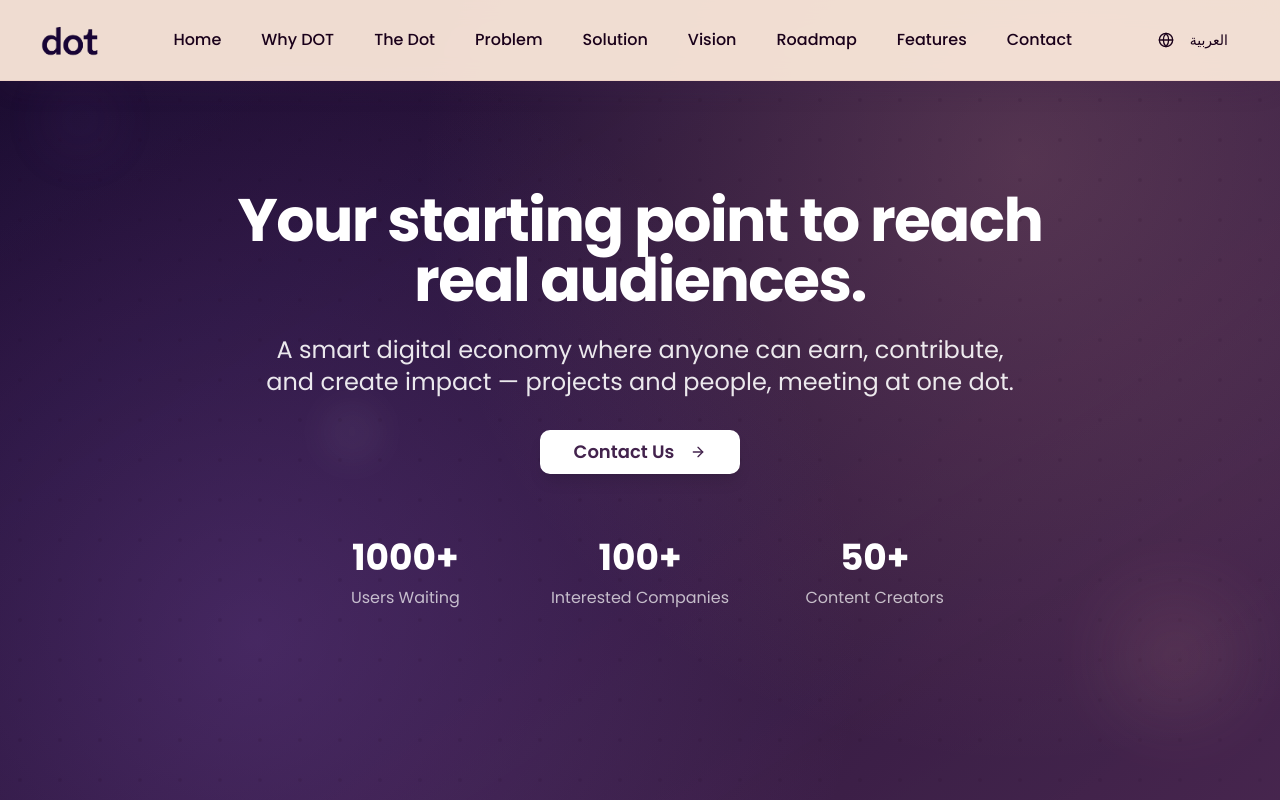
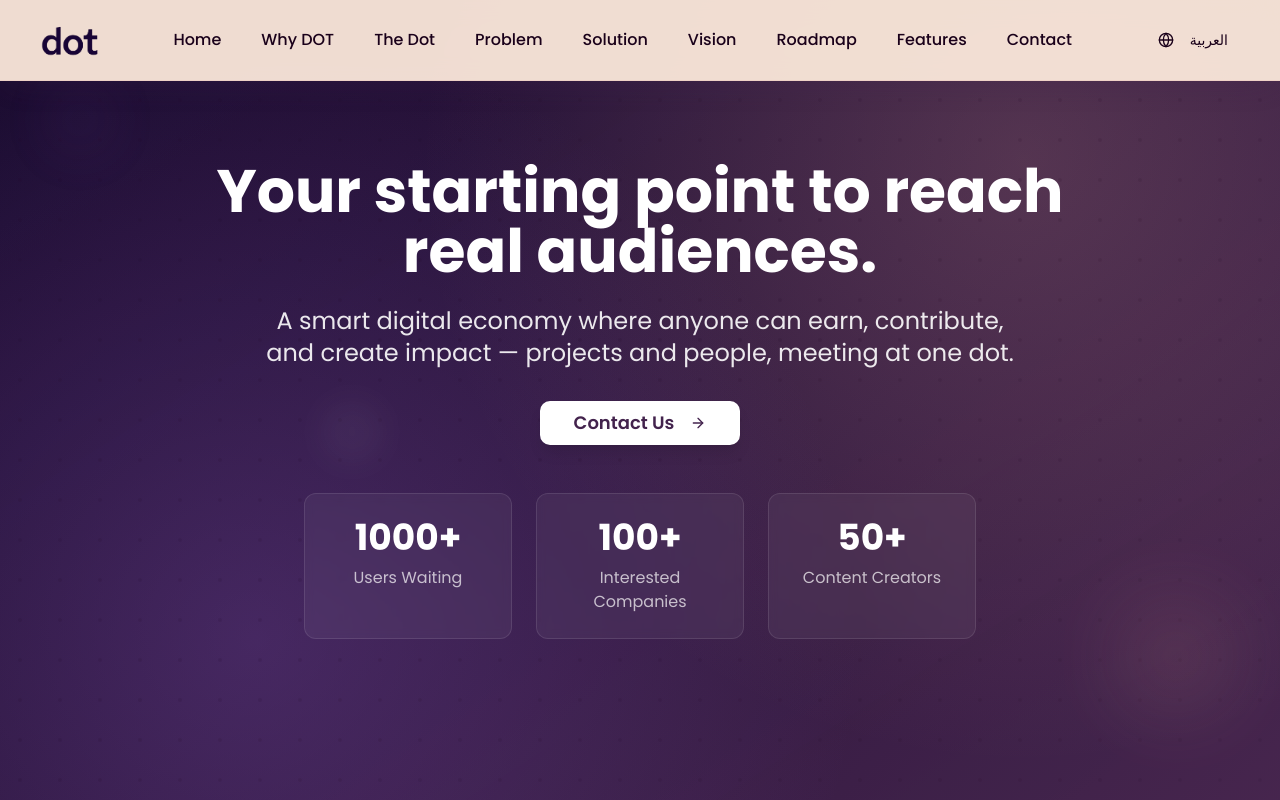
Before and after one commit to Webique/dot-earn-connect, a React (Vite) app: page / in a window 1280 px wide. Shown: the top 800 px of the page. Built offline with nearby package versions, Linux system fonts and the light colour scheme; the HTML template or start-up script is replaced by a standard one.

Commit message:
Update #1

```diff
--- a/src/components/Hero.tsx
+++ b/src/components/Hero.tsx
@@ -25,50 +25,50 @@ const Hero = () => {
         </svg>
       </div>
 
-      <div className="relative z-10 max-w-7xl mx-auto px-4 sm:px-6 lg:px-8 text-center">
-        <div className="fade-in">
+      <div className="relative z-10 max-w-7xl mx-auto px-6 sm:px-6 lg:px-8 text-center">
+        <div className="fade-in py-8 sm:py-12">
 
           {/* Main Heading */}
-          <h1 className="heading-xl hero-text mb-6 max-w-4xl mx-auto">
+          <h1 className="text-3xl sm:text-4xl md:text-5xl lg:text-6xl font-bold text-white mb-4 sm:mb-6 max-w-4xl mx-auto leading-tight">
             {t('hero.headline')}
           </h1>
 
           {/* Subheading */}
-          <p className="text-xl md:text-2xl text-white/90 mb-8 max-w-3xl mx-auto leading-relaxed">
+          <p className="text-base sm:text-lg md:text-xl lg:text-2xl text-white/90 mb-6 sm:mb-8 max-w-3xl mx-auto leading-relaxed px-2">
             {t('hero.subline')}
           </p>
 
           {/* CTA Buttons */}
-          <div className={`flex flex-col sm:flex-row gap-4 justify-center items-center ${
+          <div className={`flex flex-col sm:flex-row gap-3 sm:gap-4 justify-center items-center mb-8 sm:mb-12 ${
             dir === 'rtl' ? 'sm:flex-row-reverse' : ''
           }`}>
             <Button
               size="lg"
-              className="bg-white text-primary hover:bg-primary hover:text-white border-2 border-white hover:border-primary text-lg px-8 py-4 font-semibold transition-all duration-300 shadow-lg hover:shadow-xl hover:scale-105"
+              className="bg-white text-primary hover:bg-primary hover:text-white border-2 border-white hover:border-primary text-base sm:text-lg px-6 sm:px-8 py-3 sm:py-4 font-semibold transition-all duration-300 shadow-lg hover:shadow-xl hover:scale-105 w-full sm:w-auto"
               onClick={handleContactUs}
             >
               {dir === 'rtl' ? 'تواصل معنا' : 'Contact Us'}
-              <ArrowRight className={`h-5 w-5 ${dir === 'rtl' ? 'rotate-180 mr-2' : 'ml-2'}`} />
+              <ArrowRight className={`h-4 w-4 sm:h-5 sm:w-5 ${dir === 'rtl' ? 'rotate-180 mr-2' : 'ml-2'}`} />
             </Button>
           </div>
 
           {/* Stats/Numbers */}
-          <div className="mt-16 grid grid-cols-1 md:grid-cols-3 gap-8 max-w-2xl mx-auto">
-            <div className="text-center">
-              <div className="text-3xl md:text-4xl font-bold text-white mb-2">1000+</div>
-              <div className="text-white/70">
+          <div className="mt-8 sm:mt-12 grid grid-cols-1 sm:grid-cols-3 gap-4 sm:gap-6 max-w-2xl mx-auto">
+            <div className="text-center bg-white/5 backdrop-blur-sm rounded-xl p-4 sm:p-6 border border-white/10">
+              <div className="text-2xl sm:text-3xl md:text-4xl font-bold text-white mb-1 sm:mb-2">1000+</div>
+              <div className="text-white/70 text-sm sm:text-base">
                 {dir === 'rtl' ? 'مستخدم منتظر' : 'Users Waiting'}
               </div>
             </div>
-            <div className="text-center">
-              <div className="text-3xl md:text-4xl font-bold text-white mb-2">100+</div>
-              <div className="text-white/70">
+            <div className="text-center bg-white/5 backdrop-blur-sm rounded-xl p-4 sm:p-6 border border-white/10">
+              <div className="text-2xl sm:text-3xl md:text-4xl font-bold text-white mb-1 sm:mb-2">100+</div>
+              <div className="text-white/70 text-sm sm:text-base">
                 {dir === 'rtl' ? 'شركة مهتمة' : 'Interested Companies'}
               </div>
             </div>
-            <div className="text-center">
-              <div className="text-3xl md:text-4xl font-bold text-white mb-2">50+</div>
-              <div className="text-white/70">
+            <div className="text-center bg-white/5 backdrop-blur-sm rounded-xl p-4 sm:p-6 border border-white/10">
+              <div className="text-2xl sm:text-3xl md:text-4xl font-bold text-white mb-1 sm:mb-2">50+</div>
+              <div className="text-white/70 text-sm sm:text-base">
                 {dir === 'rtl' ? 'مبدع محتوى' : 'Content Creators'}
               </div>
             </div>
```
